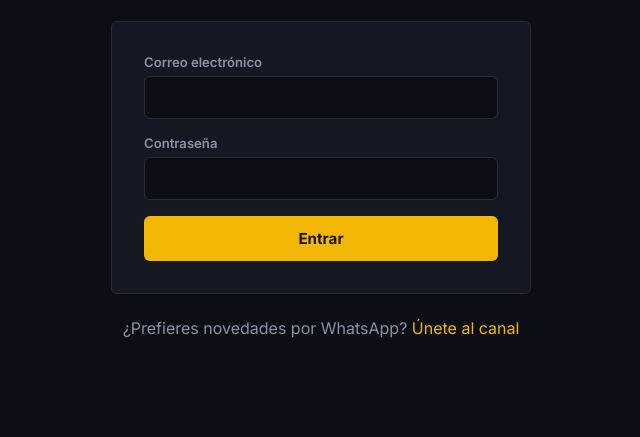
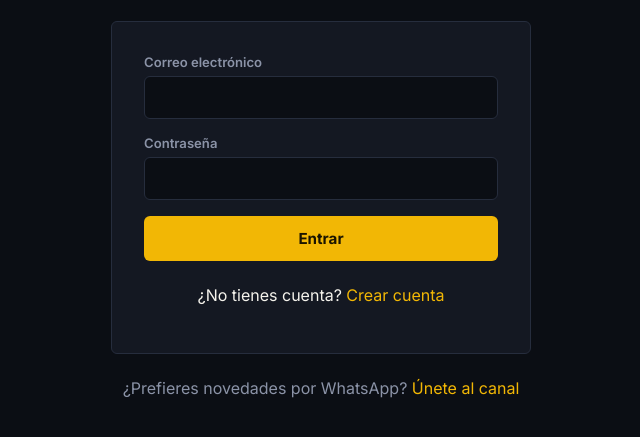
Before and after one commit to janecho17/JL-NewReleases, a plain HTML site: page login.html in a window 1280 px wide. Shown: the part 167-604 px from the top of the page, without its empty margins (319-959 px from the left). Drawn offline with Linux system fonts and the light colour scheme; a script that the page names is missing.

Commit message:
Update login.html

```diff
--- a/login.html
+++ b/login.html
@@ -26,6 +26,12 @@
         <input type="password" id="password" required />
       </div>
       <button type="submit" class="btn btn-primary" style="width:100%;">Entrar</button>
+      <p class="center mt-24">
+  ¿No tienes cuenta?
+  <a href="registro.html" style="color:var(--accent-gold);">
+    Crear cuenta
+  </a>
+      </p>
     </form>
 
     <p class="muted center mt-24">
@@ -37,7 +43,7 @@
   <div id="site-footer"></div>
 
   <script src="js/app.js"></script>
-  <script src="js/auth.js"></script>
   <script type="module" src="js/firebase.js"></script>
+  <script type="module" src="js/auth.js"></script>
 </body>
 </html>
```
